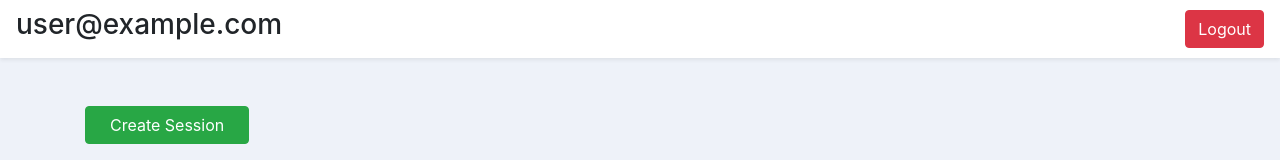
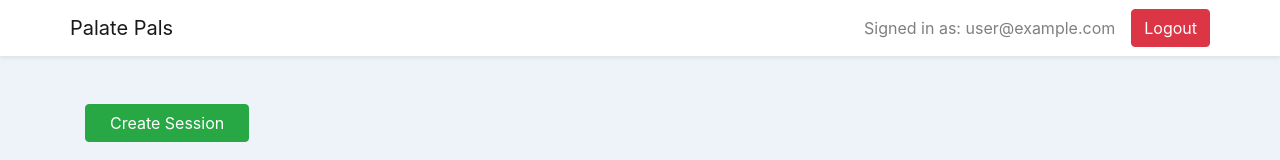
Before and after one commit to Gginne/PalatePals, a React (Create React App) app: page / in a window 1280 px wide. Shown: the top 160 px of the page. Built offline with nearby package versions, Linux system fonts and the light colour scheme; no server answers; the database is empty; sample sign-in values are in the browser's storage.

Commit message:
Modified navbar

```diff
--- a/src/components/SessionResults.js
+++ b/src/components/SessionResults.js
@@ -1,6 +1,5 @@
 import { useEffect } from "react";
-import { Container, Navbar, Nav, Button } from "react-bootstrap";
-import { Link } from "react-router-dom";
+import { Container} from "react-bootstrap";
 import { useParams } from "react-router-dom";
 import { db } from "../firebase";
 import { useState } from "react";
@@ -56,16 +55,6 @@ export default function Session() {
 
   return (
     <div>
-      <Navbar className="bg-white shadow-sm" data-bs-theme="dark">
-        <Container>
-          <Navbar.Brand>Session ID {sessionId}</Navbar.Brand>
-          <Nav className="me-auto">
-            <Button className="mx-2" variant="danger" as={Link} to="/">
-              Exit
-            </Button>
-          </Nav>
-        </Container>
-      </Navbar>
       <Container className="mt-5">
         {
           resultsReady ? (
--- a/src/components/auth/AuthLayout.js
+++ b/src/components/auth/AuthLayout.js
@@ -1,17 +1,26 @@
 import React from "react"
 import { useAuth } from "../../contexts/AuthContext"
-import { Navigate, Outlet } from "react-router-dom"
-import { Button, Navbar } from "react-bootstrap";
+import { Navigate, Outlet, Link} from "react-router-dom"
+import { Button, Navbar, Container } from "react-bootstrap";
 
 export default function AuthLayout() {
   const { currentUser, logout } = useAuth()
 
   return currentUser !== null ? (
     <>
-    <Navbar className="bg-white shadow-sm d-flex align-items-center justify-content-between" data-bs-theme="dark">
-      <h3>{currentUser.email}</h3>
-      <Button variant="danger" onClick={logout}>Logout</Button>
+    <Navbar className="bg-white shadow-sm">
+      <Container>
+        <Navbar.Brand as={Link} to='/'>Palate Pals</Navbar.Brand>
+        <Navbar.Toggle />
+        <Navbar.Collapse className="justify-content-end">
+          <Navbar.Text>
+            Signed in as: {currentUser.email}
+          </Navbar.Text>
+          <Button className="ml-3" variant="danger" onClick={logout}>Logout</Button>
+        </Navbar.Collapse>
+      </Container>
     </Navbar>
+
       <Outlet />
      </>
 
```
